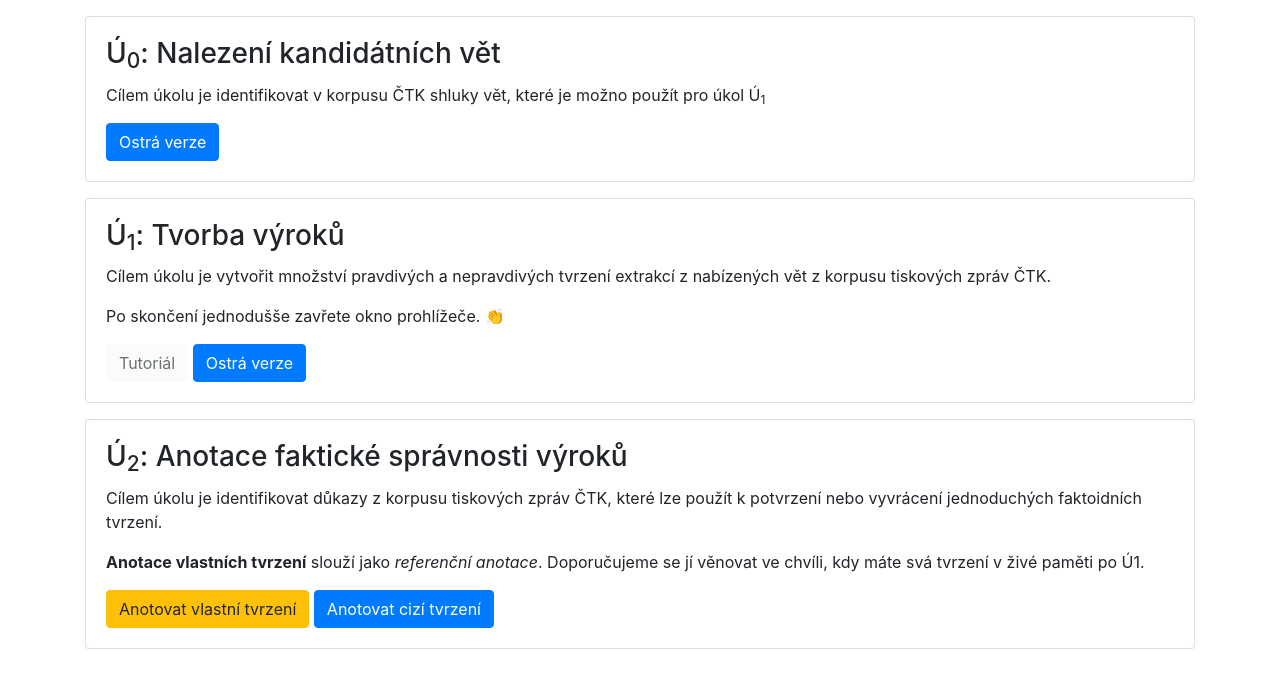
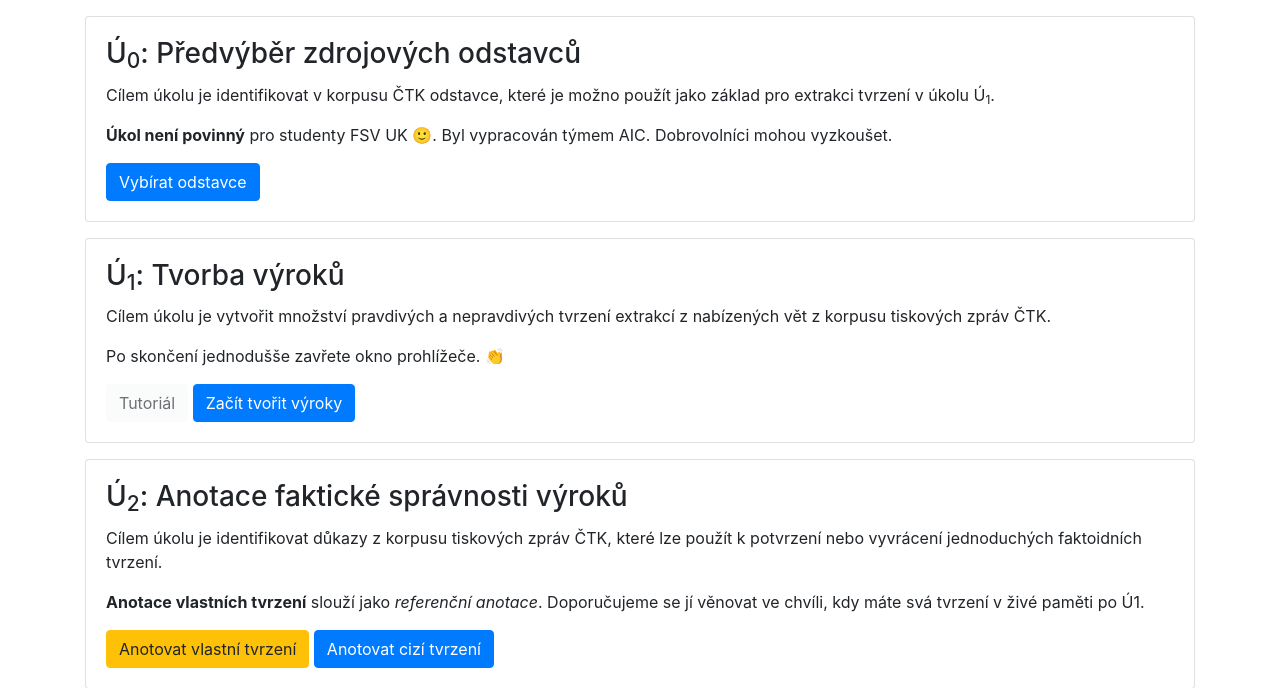
Before and after one commit to aic-factcheck/fcheck-annotations-platform, a Yii app: the page made by views/site/index.php in a window 1280 px wide. Shown: the top 688 px of the page. Run offline with PHP 8.4 and a stand-in for Yii, Linux system fonts and the light colour scheme; the template is opened without the code that fills it, so the values that code supplies are empty; some libraries are stand-ins or nearby versions.

Commit message:
landing - ctd

```diff
--- a/views/site/index.php
+++ b/views/site/index.php
@@ -10,10 +10,10 @@ $this->title = 'Anotační Platforma FCheck TAČR';
 <div class="container">
     <div class="card my-3">
         <div class="card-body">
-            <h3 class="card-title">Ú<sub>0</sub>: Nalezení kandidátních vět</h3>
-            <p class="card-text">Cílem úkolu je identifikovat v korpusu ČTK shluky vět, které je možno použít pro úkol Ú<sub>1</sub>
-            </p>
-            <?= Html::a('Ostrá verze', ['ctk/index'], ['class' => 'btn btn-primary']) ?>
+            <h3 class="card-title">Ú<sub>0</sub>: Předvýběr zdrojových odstavců</h3>
+            <p class="card-text">Cílem úkolu je identifikovat v korpusu ČTK odstavce, které je možno použít jako základ pro extrakci tvrzení v úkolu Ú<sub>1</sub>.</p>
+            <p class="card-text"><strong>Úkol není povinný</strong> pro studenty FSV UK 🙂. Byl vypracován týmem AIC. Dobrovolníci mohou vyzkoušet.</p>
+            <?= Html::a('<i class="fas fa-highlighter"></i> Vybírat odstavce', ['ctk/index'], ['class' => 'btn btn-primary']) ?>
         </div>
     </div>
     <div class="card my-3">
@@ -24,7 +24,7 @@ $this->title = 'Anotační Platforma FCheck TAČR';
             <p class="card-text"> Po skončení jednodušše zavřete okno prohlížeče. 👏</p>
 
             <?= Html::a('<i class="fab fa-youtube"></i> Tutoriál', ['claim/tutorial'], ['class' => 'btn btn-light disabled', 'disabled' => true]) ?>
-            <?= Html::a('<i class="fas fa-asterisk"></i> Ostrá verze', ['claim/annotate', 'sandbox' => false], ['class' => 'btn btn-primary']) ?>
+            <?= Html::a('<i class="fas fa-asterisk"></i> Začít tvořit výroky', ['claim/annotate', 'sandbox' => false], ['class' => 'btn btn-primary']) ?>
         </div>
     </div>
 
```
